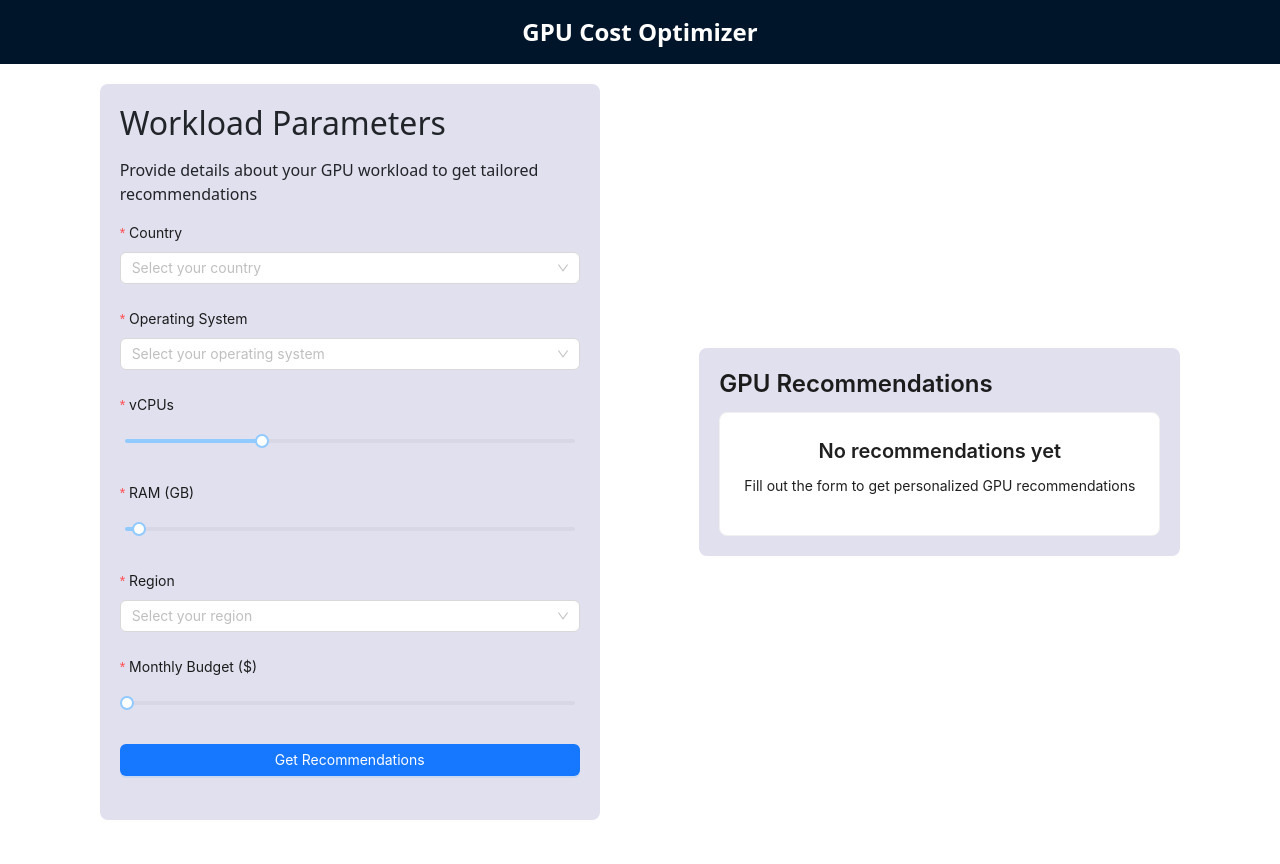
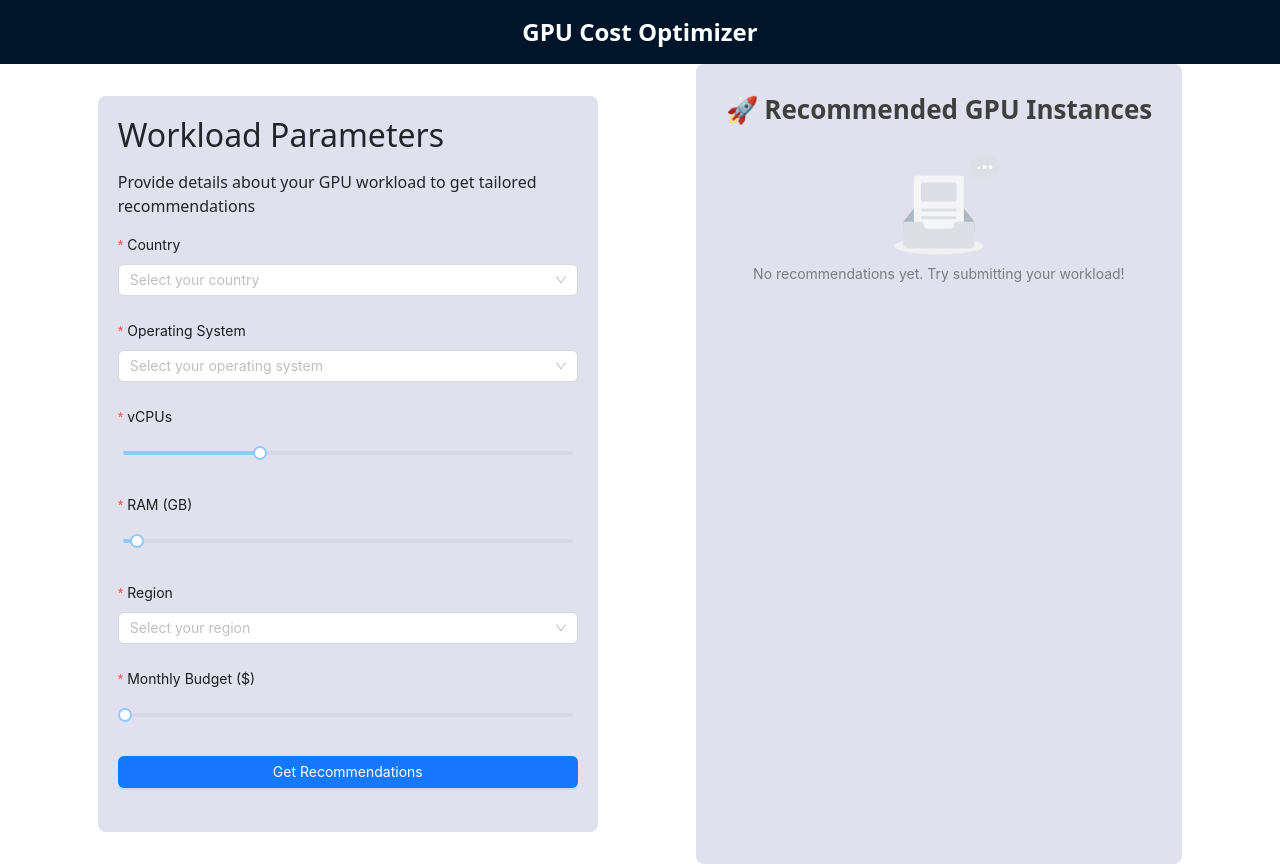
Before and after one commit to Prabhjeet47/GPU-Cost-OptimizerxAceCloud, a React (Create React App) app in the folder client/: page / in a window 1280 px wide. Before the commit the page ends 840 px from the top, so only its background shows below. Built offline with nearby package versions, Linux system fonts and the light colour scheme.

Commit message:
completed UI + backend - ready to deploy

```diff
--- a/client/src/App.js
+++ b/client/src/App.js
@@ -1,18 +1,42 @@
+import React, {useState} from "react";
+import axios from "axios";
 import "./App.css";
 import Left from "./components/left.jsx";
 import Right from "./components/right.jsx";
 import CustomHeader from "./components/head.jsx";
 
 function App() {
+  const [gpuData, setGpuData] = useState([]);
+  const [loading, setLoading] = useState(false);
+
+  const handleRecommendations = async (formData) => {
+    try {
+      setLoading(true);
+      const response = await axios.post(
+        "http://192.168.29.37:8001/api/getRecommendations",
+        formData
+      );
+      const formattedData = Array.isArray(response.data)
+        ? response.data
+        : [response.data];
+
+      setGpuData(formattedData);
+    } catch (error) {
+      console.error("API Error:", error);
+    } finally {
+      setLoading(false);
+    }
+  };
+
   return (
     <div className="App">
       <CustomHeader />
       <div className="bottom-container">
         <div className="left-container">
-          <Left />
+          <Left onSubmit={handleRecommendations} />
         </div>
         <div className="right-container">
-          <Right />
+          <Right gpuData={gpuData} loading={loading} />
         </div>
       </div>
     </div>
--- a/client/src/components/left.jsx
+++ b/client/src/components/left.jsx
@@ -3,26 +3,17 @@ import axios from "axios"; // Import Axios
 import {Form, Button, Slider, Select} from "antd";
 import "../../node_modules/antd/dist/reset.css";
 
-const Left = () => {
+const Left = (props) => {
   const [form] = Form.useForm();
   const [country, setCountry] = useState("");
   const [region, setRegion] = useState("");
   const [os, setOs] = useState("");
 
   const onFinish = async (values) => {
-    console.log("Form values: ", values);
-    try {
-      const response = await axios.post(
-        "http://localhost:8001/api/getRecommendations",
-        values
-      );
-      console.log(response.data);
-    } catch (error) {
-      console.error("Error submitting form: ", error);
+    if (typeof props.onSubmit === "function") {
+      props.onSubmit(values); // Send data to App.js
     }
   };
-
-  // console.log(country, region, os);
 
   return (
     <div style={styles.container}>
--- a/client/src/components/right.jsx
+++ b/client/src/components/right.jsx
@@ -1,55 +1,193 @@
-import React, {useState} from "react";
-import {Card, Col, Row, Spin, Typography} from "antd";
+import {Card, Row, Col, Spin, Empty, Tag, Button, Modal} from "antd";
+import {useState} from "react";
 
-const {Title, Paragraph} = Typography;
+const Right = ({gpuData, loading}) => {
+  const [selectedGpu, setSelectedGpu] = useState(null);
+  const [modalVisible, setModalVisible] = useState(false);
 
-const Right = () => {
-  const [loading, setLoading] = useState(true);
-  const [recommendations, setRecommendations] = useState([]);
+  const showDetails = (gpu) => {
+    setSelectedGpu(gpu);
+    setModalVisible(true);
+  };
 
-  // Simulate fetching recommendations
-  React.useEffect(() => {
-    setTimeout(() => {
-      // Simulating no recommendations found
-      setLoading(false);
-    }, 2000);
-  }, []);
+  const handleClose = () => {
+    setModalVisible(false);
+    setSelectedGpu(null);
+  };
 
   return (
-    <div
-      style={{
-        maxWidth: "500px",
-        margin: "20px auto",
-        padding: "20px",
-        borderRadius: "8px",
-        backgroundColor: "#e0e0ee",
-      }}
-    >
-      <Title level={3}>GPU Recommendations</Title>
+    <div style={styles.container}>
+      <h2 style={styles.title}>🚀 Recommended GPU Instances</h2>
       {loading ? (
-        <Spin size="large" />
-      ) : recommendations.length === 0 ? (
-        <Card style={{textAlign: "center"}}>
-          <Title level={4}>No recommendations yet</Title>
-          <Paragraph>
-            Fill out the form to get personalized GPU recommendations
-          </Paragraph>
-        </Card>
+        <div style={styles.centered}>
+          <Spin size="large" tip="Fetching GPU magic..." />
+        </div>
+      ) : gpuData && gpuData.length > 0 ? (
+        <Row gutter={[24, 24]}>
+          {gpuData.map((gpu, index) => {
+            const item = gpu.gpu[0];
+            return (
+              <Col key={index} xs={24} sm={24} md={24} lg={24}>
+                <Card
+                  hoverable
+                  style={styles.card}
+                  headStyle={styles.cardHeader}
+                  title={
+                    <span style={styles.cardTitle}>
+                      {item.gpu_description || "GPU Name"}
+                    </span>
+                  }
+                >
+                  <p style={styles.text}>
+                    <strong>🧠 vCPUs:</strong> {item.vcpus}
+                  </p>
+                  <p style={styles.text}>
+                    <strong>💾 RAM:</strong> {item.ram} GB
+                  </p>
+                  <p style={styles.text}>
+                    <strong>💰 Monthly Price:</strong>{" "}
+                    <span style={{color: "#52c41a", fontWeight: 600}}>
+                      ${item.price_per_month}
+                    </span>
+                  </p>
+                  <p style={styles.text}>
+                    <strong>🌍 Region:</strong> {item.region}
+                  </p>
+                  <p style={styles.text}>
+                    <strong>🖥️ OS:</strong>{" "}
+                    <Tag color="blue">{item.operating_system}</Tag>
+                  </p>
+                  <div style={{textAlign: "center", marginTop: 20}}>
+                    <Button type="primary" onClick={() => showDetails(item)}>
+                      View Details
+                    </Button>
+                  </div>
+                </Card>
+              </Col>
+            );
+          })}
+        </Row>
       ) : (
-        <Row gutter={[16, 16]}>
-          {recommendations.map((gpu) => (
-            <Col span={8} key={gpu.id}>
-              <Card title={gpu.name} bordered={false}>
-                <p>Price: ${gpu.price}</p>
-                <p>Memory: {gpu.memory} GB</p>
-                <p>vCPUs: {gpu.vCPUs}</p>
-              </Card>
+        <Empty description="No recommendations yet. Try submitting your workload!" />
+      )}
+
+      <Modal
+        title={
+          <span style={styles.modalTitle}>
+            {selectedGpu?.gpu_description || "GPU Details"}
+          </span>
+        }
+        open={modalVisible}
+        onCancel={handleClose}
+        footer={null}
+        centered
+        width={700}
+        bodyStyle={styles.modalBody}
+      >
+        {selectedGpu && (
+          <Row gutter={[24, 16]}>
+            <Col xs={24} sm={12}>
+              <p style={styles.modalText}>
+                <strong>🌍 Country:</strong> {selectedGpu.country}
+              </p>
+              <p style={styles.modalText}>
+                <strong>🧠 vCPUs:</strong> {selectedGpu.vcpus}
+              </p>
+              <p style={styles.modalText}>
+                <strong>💾 RAM:</strong> {selectedGpu.ram} GB
+              </p>
+              <p style={styles.modalText}>
+                <strong>💻 OS:</strong> {selectedGpu.operating_system}
+              </p>
+              <p style={styles.modalText}>
+                <strong>📦 Resource Name:</strong> {selectedGpu.resource_name}
+              </p>
+              <p style={styles.modalText}>
+                <strong>⚙️ Resource Class:</strong> {selectedGpu.resource_class}
+              </p>
             </Col>
-          ))}
-        </Row>
-      )}
+            <Col xs={24} sm={12}>
+              <p style={styles.modalText}>
+                <strong>💰 Price (Hourly):</strong> ₹
+                {selectedGpu.price_per_hour}
+              </p>
+              <p style={styles.modalText}>
+                <strong>💸 Monthly:</strong> ₹{selectedGpu.price_per_month}
+              </p>
+              <p style={styles.modalText}>
+                <strong>📅 Half-Year:</strong> ₹
+                {selectedGpu.price_per_half_year}
+              </p>
+              <p style={styles.modalText}>
+                <strong>📆 Yearly:</strong> ₹{selectedGpu.price_per_year}
+              </p>
+              <p style={styles.modalText}>
+                <strong>⚡ Spot Price:</strong> ₹{selectedGpu.price_per_spot}
+              </p>
+              <p style={styles.modalText}>
+                <strong>📍 Region:</strong> {selectedGpu.region}
+              </p>
+            </Col>
+          </Row>
+        )}
+      </Modal>
     </div>
   );
 };
 
+const styles = {
+  container: {
+    padding: "30px",
+    backgroundColor: "#e1e0ee",
+    minHeight: "100vh",
+    borderRadius: "8px",
+  },
+  title: {
+    fontSize: "26px",
+    fontWeight: "bold",
+    marginBottom: "30px",
+    textAlign: "center",
+    color: "#3f3f3f",
+  },
+  card: {
+    borderRadius: "15px",
+    boxShadow: "0 4px 12px rgba(0,0,0,0.1)",
+    backgroundColor: "#ffffff",
+    transition: "transform 0.3s",
+    cursor: "pointer",
+  },
+  cardHeader: {
+    backgroundColor: "#fafafa",
+    borderRadius: "15px 15px 0 0",
+    textAlign: "center",
+  },
+  cardTitle: {
+    fontSize: "18px",
+    fontWeight: 700,
+    color: "#1890ff",
+  },
+  text: {
+    fontSize: "15px",
+    marginBottom: "10px",
+  },
+  centered: {
+    textAlign: "center",
+    marginTop: "100px",
+  },
+  modalTitle: {
+    fontSize: "20px",
+    fontWeight: "bold",
+    color: "#3f3f3f",
+  },
+  modalBody: {
+    padding: "25px",
+    backgroundColor: "#fefefe",
+  },
+  modalText: {
+    fontSize: "15px",
+    marginBottom: "12px",
+    color: "#333",
+  },
+};
+
 export default Right;
```
Also changed, not shown: client/src/components/left.css (deleted), client/src/components/right.css (deleted), 2 other files (tests, documents, lock files or other folders).
